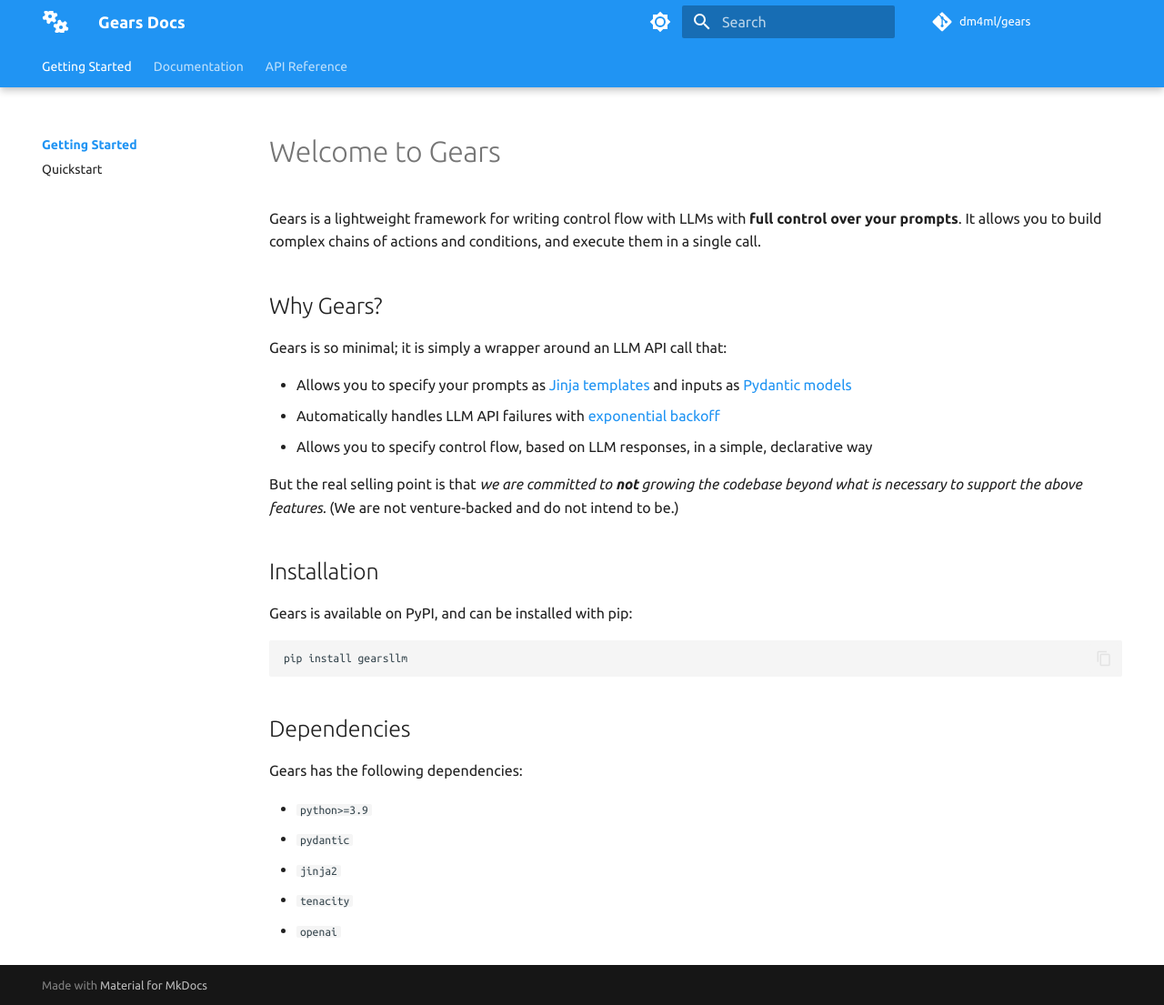
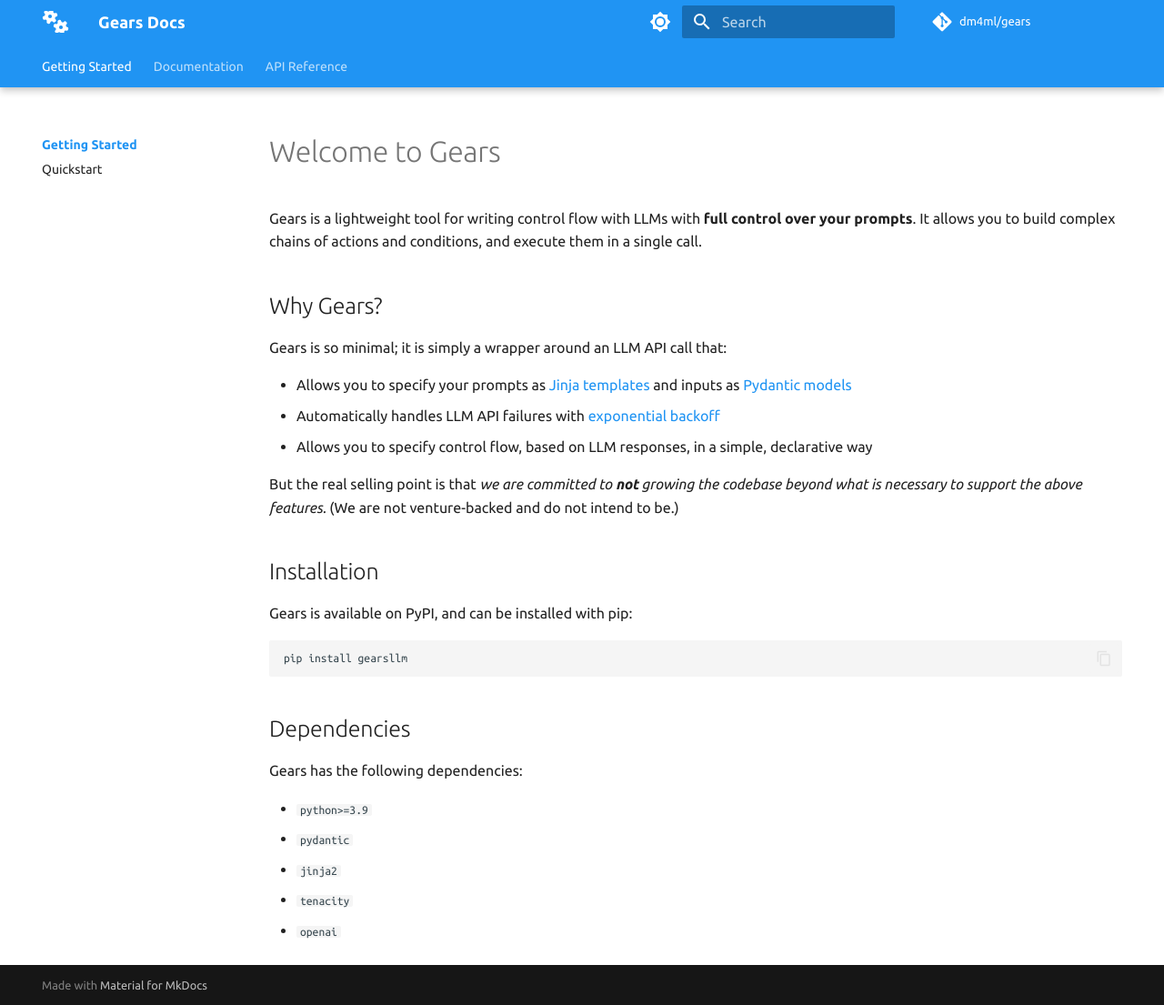
Before and after one commit to dm4ml/gears, an MkDocs documentation site: the page built from docs/index.md, in a window 1280 px wide and 1105 px high. Shown: the whole window at 91% size. Built offline with MkDocs 1.6.1 and Material for MkDocs 9.7.7, drawn with Linux system fonts in a browser that asks for light colours; comment, search, counter and statistics services are not loaded.

Commit message:
Update docs

```diff
--- a/docs/index.md
+++ b/docs/index.md
@@ -1,6 +1,6 @@
 # Welcome to Gears
 
-Gears is a lightweight framework for writing control flow with LLMs with **full control over your prompts**. It allows you to build complex chains of actions and conditions, and execute them in a single call.
+Gears is a lightweight tool for writing control flow with LLMs with **full control over your prompts**. It allows you to build complex chains of actions and conditions, and execute them in a single call.
 
 ## Why Gears?
 
```
Also changed, not shown: README.md (+1 -1 lines).
